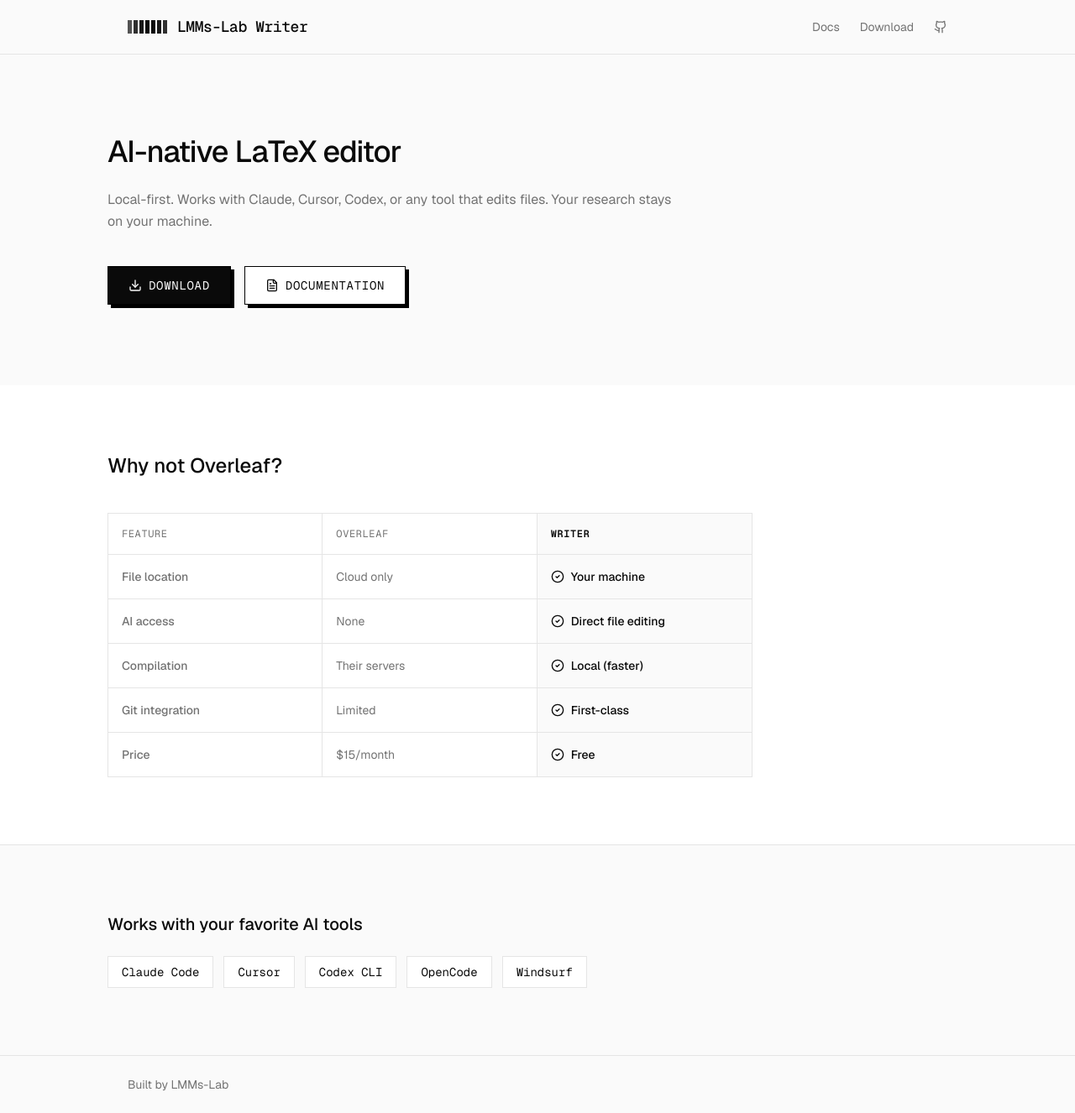
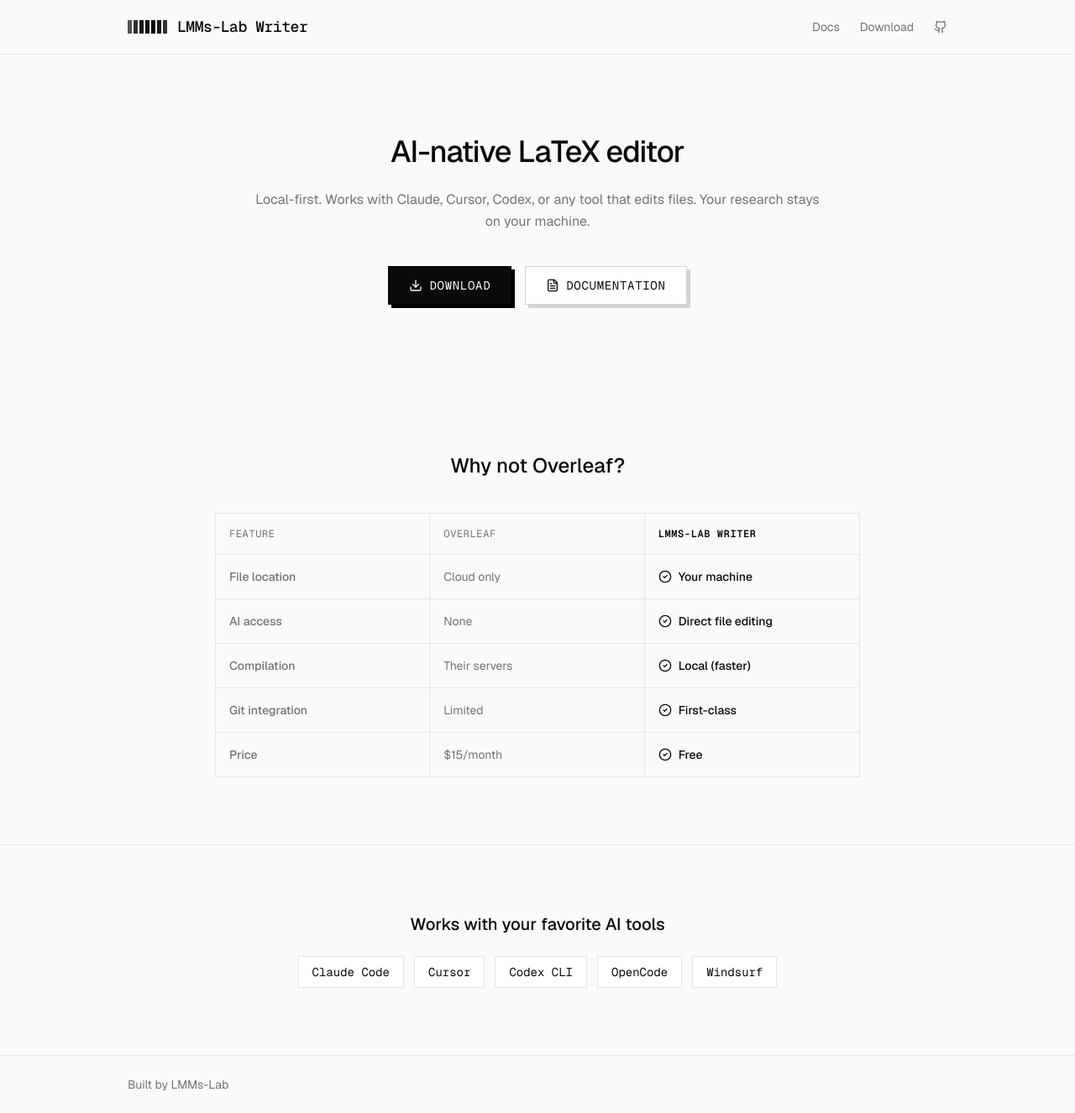
Before and after one commit to EvolvingLMMs-Lab/lmms-lab-writer, a Next.js app in the folder apps/web/: page / in a window 1280 px wide. Shown: the whole page at 84% size. Built offline with nearby package versions, Linux system fonts and the light colour scheme.

Commit message:
Landing page improvements
- Center hero, comparison, and AI tools sections
- Rename 'Writer' to 'LMMs-Lab Writer' in comparison table
- Use light gray shadow for secondary button (#d4d4d4)

```diff
--- a/apps/web/src/app/globals.css
+++ b/apps/web/src/app/globals.css
@@ -60,6 +60,12 @@
 
 .btn-secondary {
   @apply bg-white text-foreground;
+  border-color: #d4d4d4;
+  box-shadow: 4px 4px 0 0 #d4d4d4;
+}
+
+.btn-secondary:hover {
+  box-shadow: 2px 2px 0 0 #d4d4d4;
 }
 
 .logo-bar {
--- a/apps/web/src/app/page.tsx
+++ b/apps/web/src/app/page.tsx
@@ -60,15 +60,15 @@
       <main className="flex-1">
         {/* Hero */}
         <section className="py-24 px-6">
-          <div className="max-w-5xl mx-auto">
+          <div className="max-w-5xl mx-auto text-center">
             <h1 className="text-3xl md:text-4xl font-medium tracking-tight mb-6">
               AI-native LaTeX editor
             </h1>
-            <p className="text-muted mb-10 leading-relaxed max-w-2xl">
+            <p className="text-muted mb-10 leading-relaxed max-w-2xl mx-auto">
               Local-first. Works with Claude, Cursor, Codex, or any tool that
               edits files. Your research stays on your machine.
             </p>
-            <div className="flex items-center gap-4">
+            <div className="flex items-center justify-center gap-4">
               <Link href="/download" className="btn btn-primary">
                 <Download className="w-4 h-4" />
                 Download
@@ -82,15 +82,17 @@
         </section>
 
         {/* Comparison */}
-        <section className="py-20 px-6 bg-white">
+        <section className="py-20 px-6">
           <div className="max-w-5xl mx-auto">
-            <h2 className="text-2xl font-medium mb-10">Why not Overleaf?</h2>
-            <div className="border border-border max-w-3xl">
+            <h2 className="text-2xl font-medium mb-10 text-center">
+              Why not Overleaf?
+            </h2>
+            <div className="border border-border max-w-3xl mx-auto">
               <div className="grid grid-cols-3 border-b border-border text-xs font-mono uppercase tracking-wider text-muted">
                 <div className="p-4 border-r border-border">Feature</div>
                 <div className="p-4 border-r border-border">Overleaf</div>
                 <div className="p-4 bg-neutral-50 font-semibold text-foreground">
-                  Writer
+                  LMMs-Lab Writer
                 </div>
               </div>
               {comparisons.map((row, i) => (
@@ -118,11 +120,11 @@
 
         {/* AI Tools */}
         <section className="py-20 px-6 border-t border-border">
-          <div className="max-w-5xl mx-auto">
+          <div className="max-w-5xl mx-auto text-center">
             <h2 className="text-xl font-medium mb-6">
               Works with your favorite AI tools
             </h2>
-            <div className="flex flex-wrap gap-3 text-sm font-mono">
+            <div className="flex flex-wrap justify-center gap-3 text-sm font-mono">
               {[
                 "Claude Code",
                 "Cursor",
```
